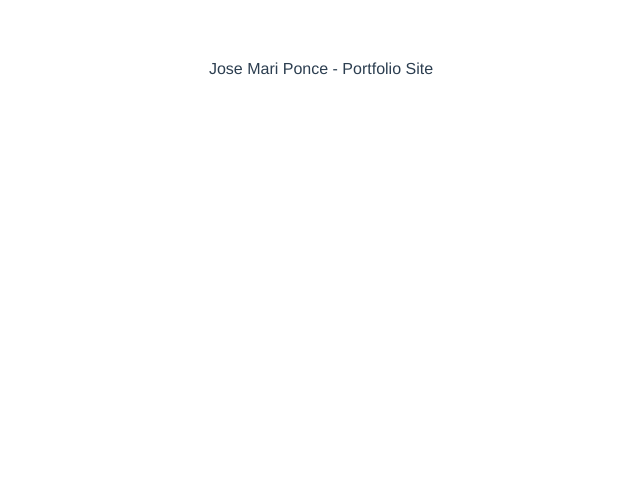
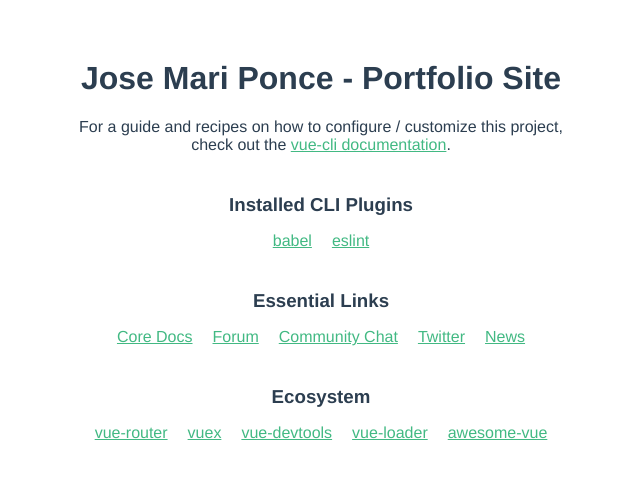
Before and after one commit to ecnopdev/vue-portfolio, a Vue app: page / in a window 1280 px wide. Shown: the top 478 px of the page, without its empty margins (319-959 px from the left). Built offline with nearby package versions, Linux system fonts and the light colour scheme.

Commit message:
add new component

```diff
--- a/src/App.vue
+++ b/src/App.vue
@@ -1,12 +1,19 @@
 <template>
   <div id="app">
-    Jose Mari Ponce - Portfolio Site
+    <Hello-World
+      msg="Jose Mari Ponce - Portfolio Site"
+    ></Hello-World>
   </div>
 </template>
 
 <script>
+import HelloWorld from '@/components/HelloWorld'
+
 export default {
-  name: 'App'
+  name: 'App',
+  components : {
+    HelloWorld
+  }
 }
 </script>
 
```
Also changed, not shown: 5 other files (tests, documents, lock files or other folders).
